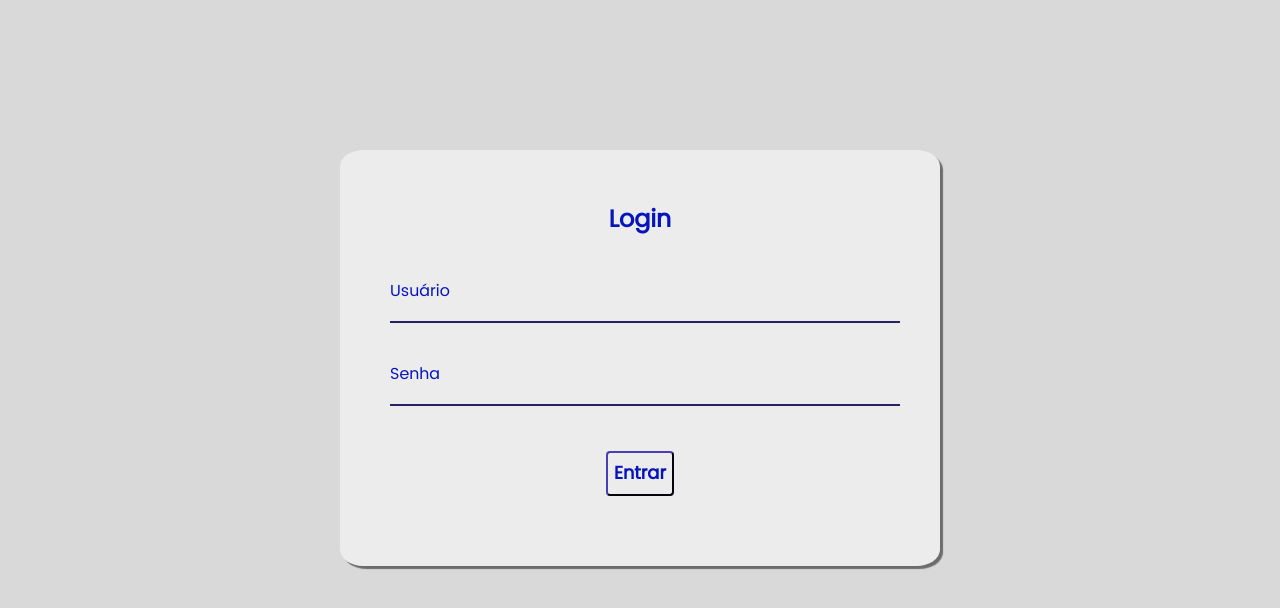
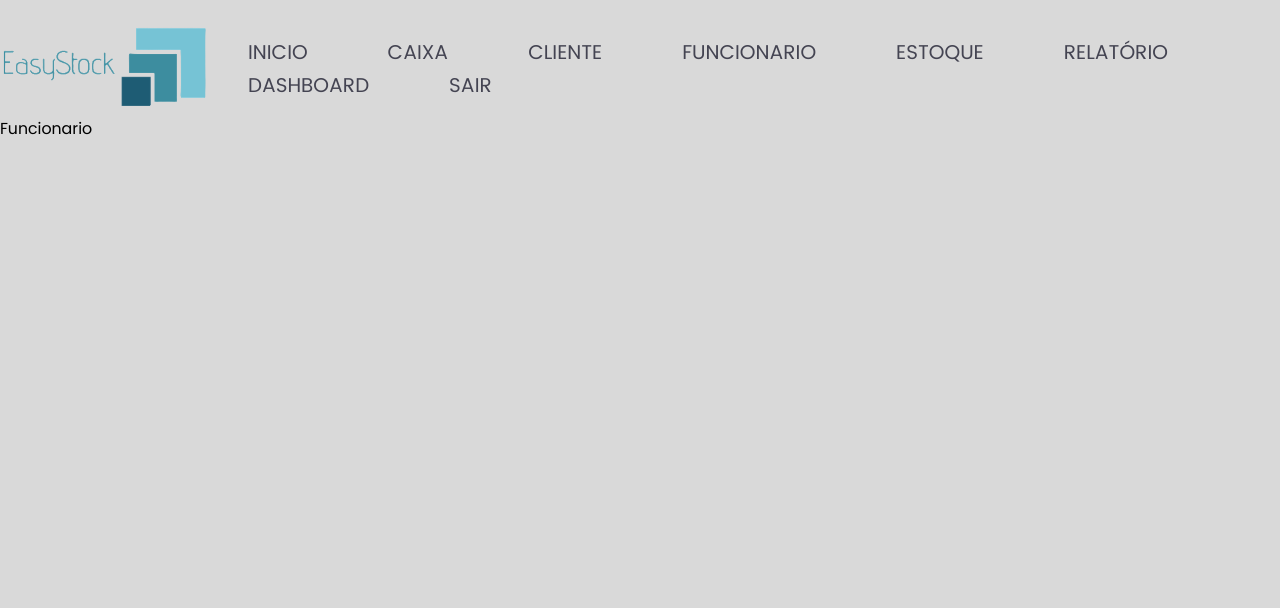
Before and after one commit to mdsreq-fga-unb/2023.1-EasyStock, a React (Vite) app in the folder frontend/: page /funcionario in a window 1280 px wide. Shown: the top 608 px of the page. Built offline with nearby package versions, Linux system fonts and the light colour scheme.

Commit message:
Página de funcionário

```diff
--- a/frontend/src/components/navBar/NavBar.jsx
+++ b/frontend/src/components/navBar/NavBar.jsx
@@ -33,6 +33,9 @@ export function NavBar() {
                         <li>
                             <Link to="/cliente">CLIENTE</Link>
                         </li>
+                    <li>
+                            <Link to="/funcionario">FUNCIONARIO</Link>
+                        </li>
                         <li>
                             <Link to="/estoque">ESTOQUE</Link>
                         </li>
--- a/frontend/src/main.jsx
+++ b/frontend/src/main.jsx
@@ -16,6 +16,7 @@ import Cliente from "./pages/cliente/Cliente.jsx";
 import Caixa from "./pages/caixa/Caixa.jsx";
 import Login from "./pages/login/Login.jsx";
 import useAuth from "./hooks/useAuth.jsx";
+import Funcionario from "./pages/funcionario/Funcionario.jsx";
 
 const Private = ({ Item }) => {
     const signIn = true;
@@ -50,6 +51,10 @@ const router = createBrowserRouter([
                 element: <Private Item={Caixa}/>,
             },
             {
+                path: "/funcionario",
+                element: <Private Item={Funcionario}/>,
+            },
+            {
                 path: "/relatorio",
                 element: <Private Item={Erro}/>,
             },
--- /dev/null
+++ b/frontend/src/pages/funcionario/Funcionario.jsx
@@ -0,0 +1,12 @@
+import React from "react";
+import { NavBar } from "../../components/navBar/NavBar";
+
+export default function Funcionario() {
+    return (
+        <>
+            <NavBar/>
+
+            <div>Funcionario</div>
+        </>
+    );
+}
```
